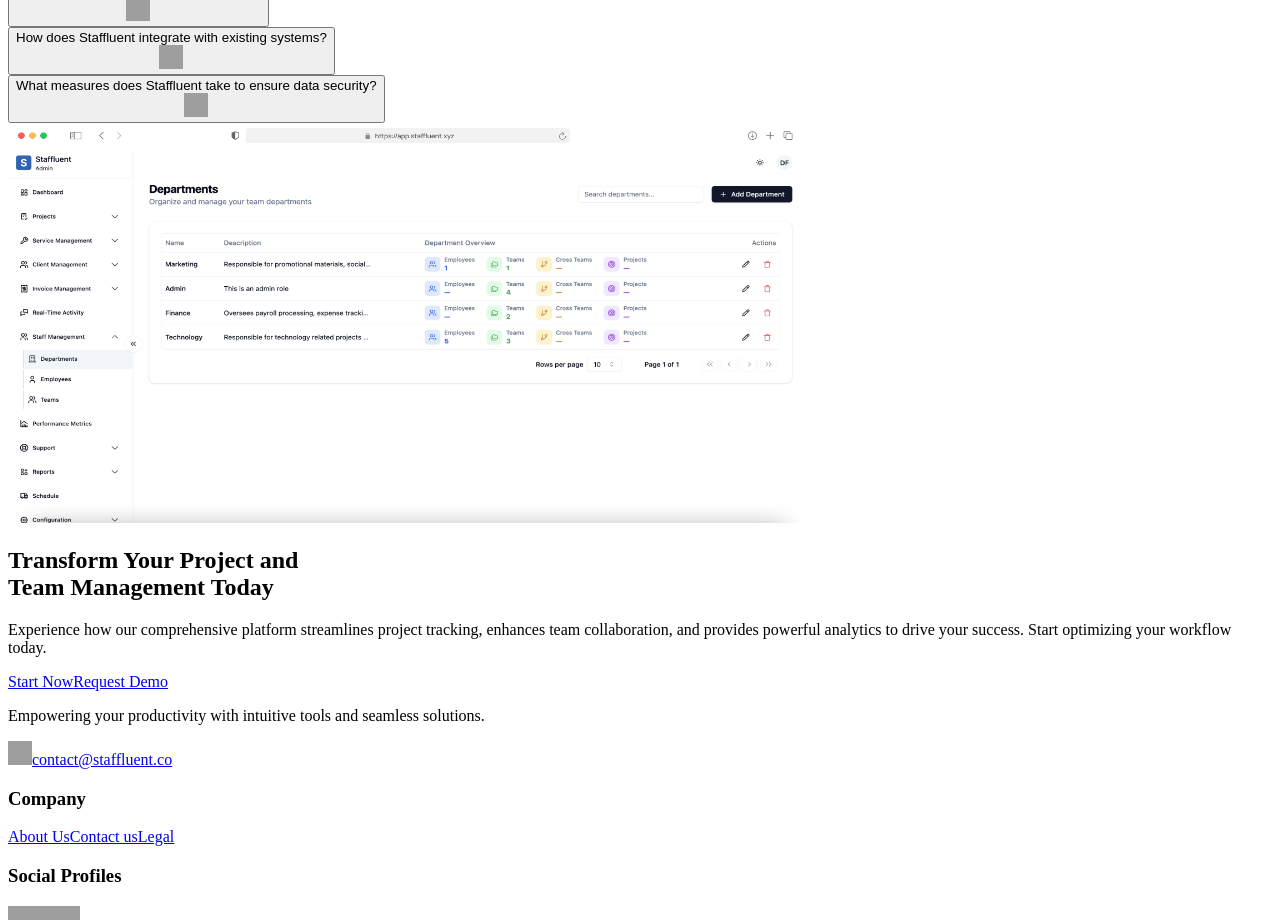
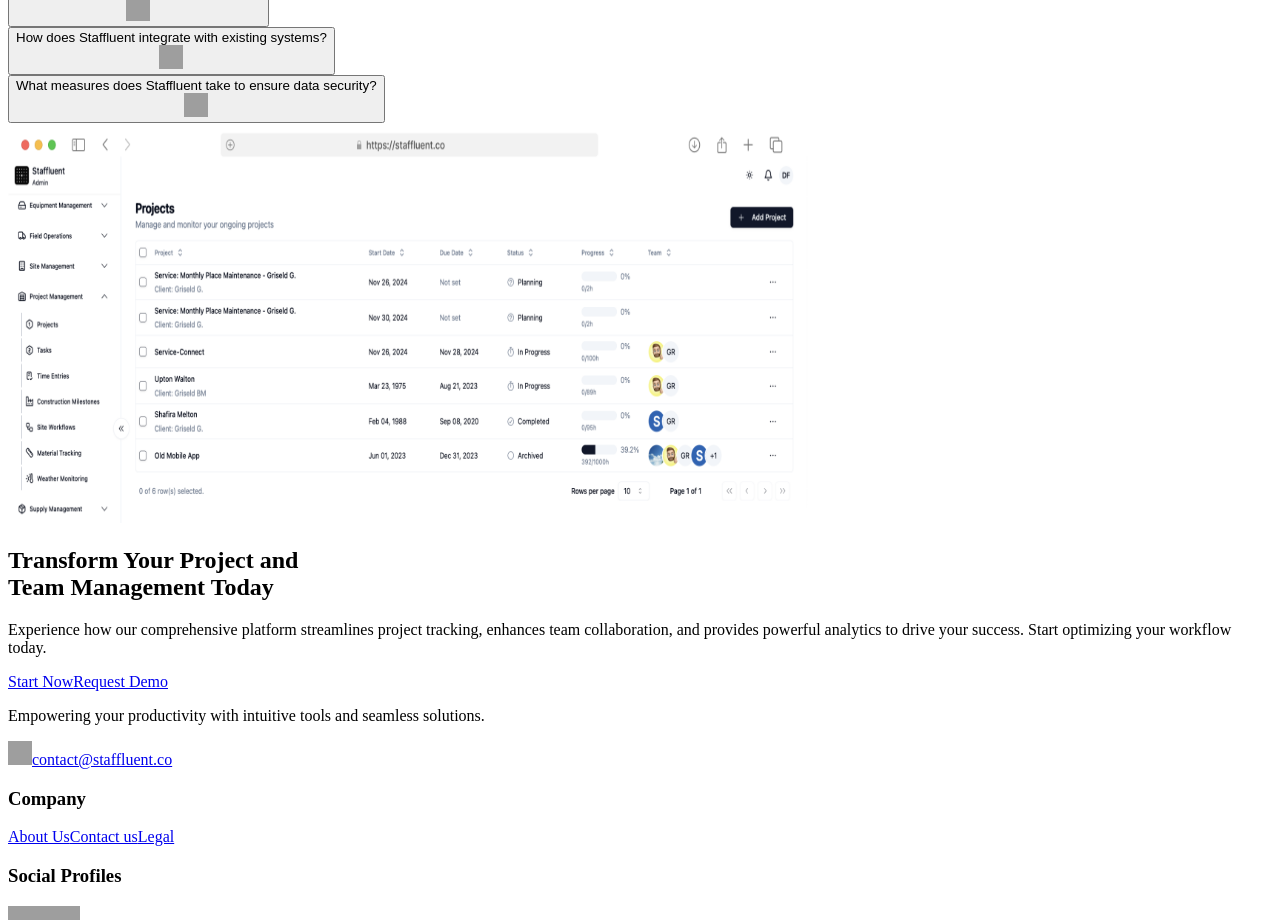
Before and after one commit to Workforce-solutions/staffluent.co, a Next.js app: page /About in a window 1280 px wide. Shown: the part 1240-2160 px from the top of the page. Built offline with nearby package versions, Linux system fonts and the light colour scheme; grey boxes are pictures that could not be loaded.

Commit message:
fix build error

```diff
--- a/src/components/about/HeroSection.tsx
+++ b/src/components/about/HeroSection.tsx
@@ -16,7 +16,7 @@
             >
               <div className="relative">
                 <Image
-                    src="/img-2.png"
+                    src="home-banner.png"
                     alt="Staffluent Web App Preview"
                     width={800}
                     height={400}
```
